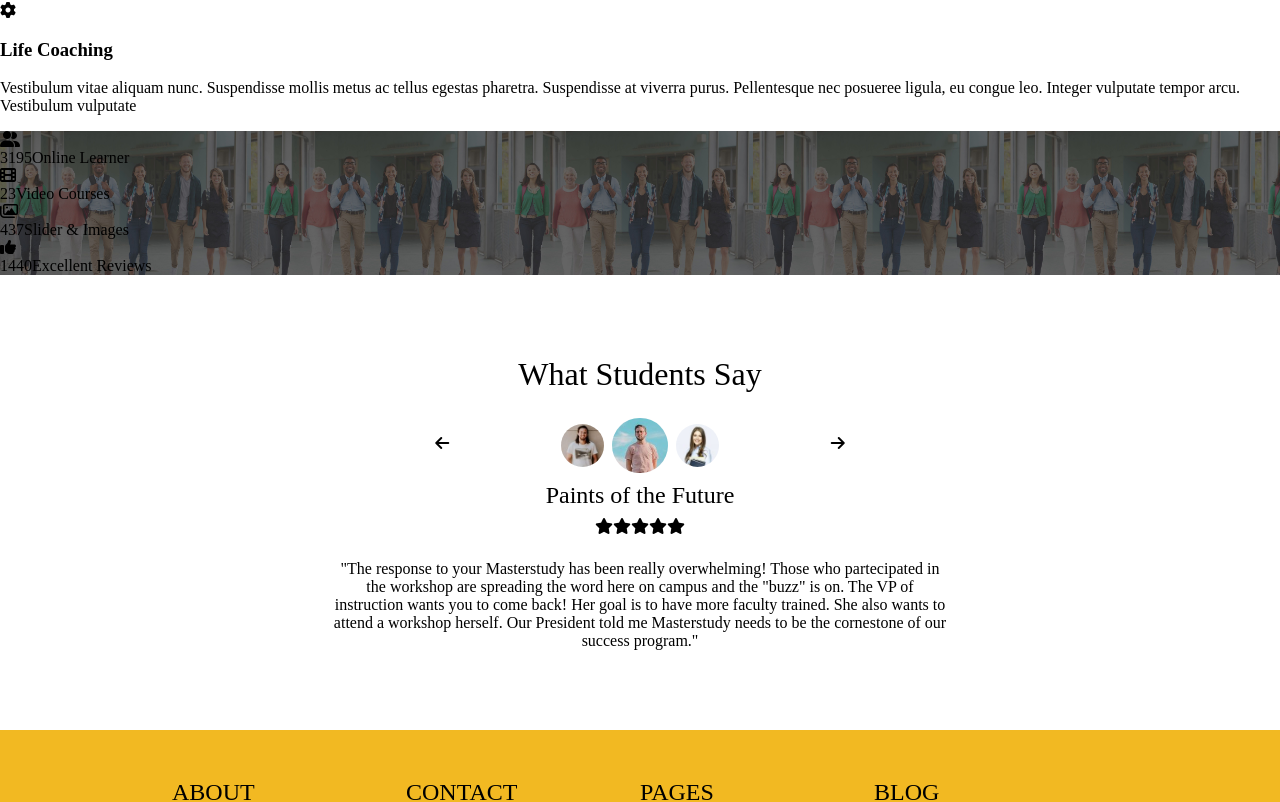
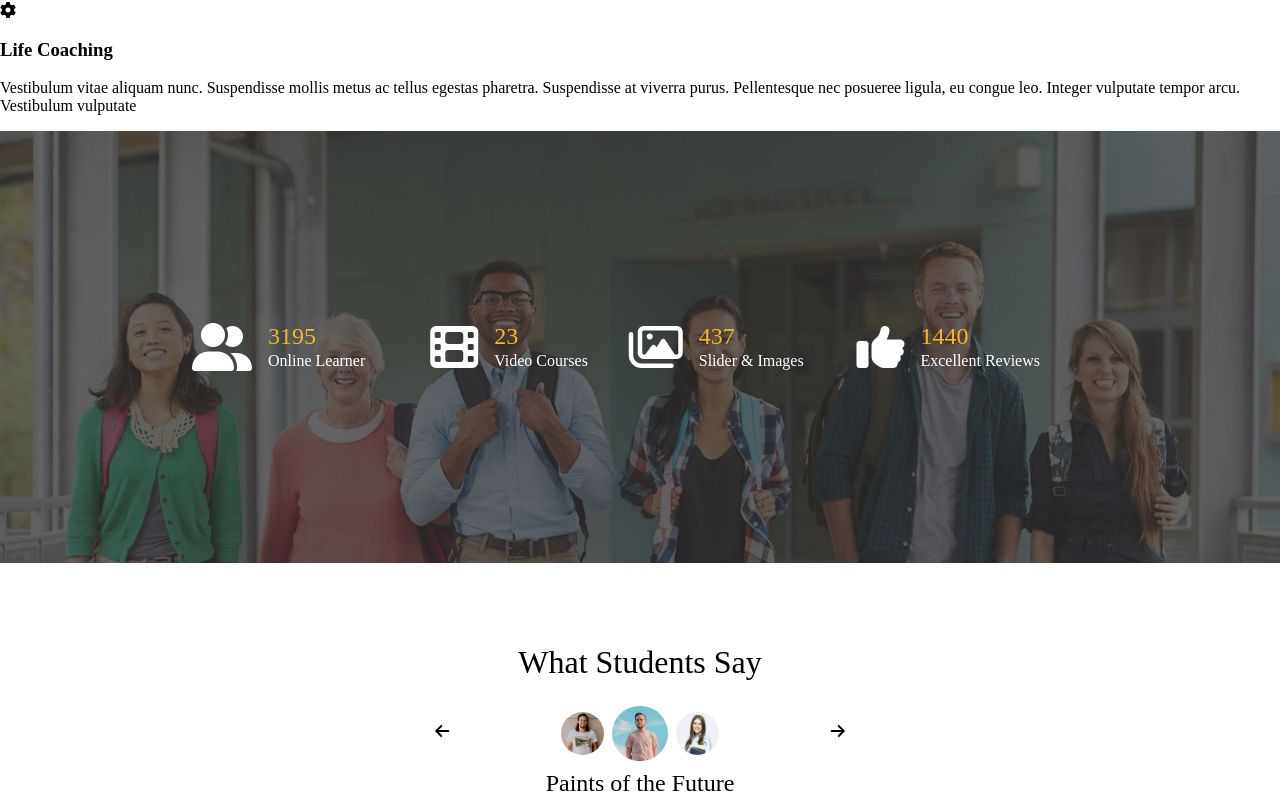
Before and after one commit to gluke0/proj-html-vuejs, a Vue app: page / in a window 1280 px wide. Shown: the part 3880-4682 px from the top of the page. Built offline with nearby package versions, Linux system fonts and the light colour scheme.

Commit message:
numbers estetica

```diff
--- a/src/components/main/numbers.vue
+++ b/src/components/main/numbers.vue
@@ -18,41 +18,41 @@ export default {
 <template>
 
     <section id="numbers">
-        <div>
-            <div>
+        <div class="container d-flex justify-content-between">
+            <div class="d-flex">
                 <div>
                     <i class="fa-solid fa-user-group"></i>
                 </div>
-                <div>
-                    <span>3195</span>
-                    <span>Online Learner</span>
+                <div class="d-flex flex-wrap ms-3">
+                    <span class="num">3195</span>
+                    <span class="w-100">Online Learner</span>
                 </div>
             </div>
-            <div>
+            <div class="d-flex">
                 <div>
                     <i class="fa-solid fa-film"></i>
                 </div>
-                <div>
-                    <span>23</span>
-                    <span>Video Courses</span>
+                <div class="d-flex flex-wrap ms-3">
+                    <span class="num">23</span>
+                    <span class="w-100">Video Courses</span>
                 </div>
             </div>
-            <div>
+            <div class="d-flex">
                 <div>
                     <i class="fa-regular fa-images"></i>
                 </div>
-                <div>
-                    <span>437</span>
-                    <span>Slider & Images</span>
+                <div class="d-flex flex-wrap ms-3">
+                    <span class="num">437</span>
+                    <span class="w-100">Slider & Images</span>
                 </div>
             </div>
-            <div>
+            <div class="d-flex">
                 <div>
                     <i class="fa-solid fa-thumbs-up"></i>
                 </div>
-                <div>
-                    <span>1440</span>
-                    <span>Excellent Reviews</span>
+                <div class="d-flex flex-wrap ms-3">
+                    <span class="num">1440</span>
+                    <span class="w-100">Excellent Reviews</span>
                 </div>
             </div>
 
@@ -64,11 +64,30 @@ export default {
 
 <style lang="scss" scoped>
 
+@use '../../style/main.scss';
 @use '../../style/partials/variables';
 
 #numbers{
     background-image: url(../../assets/images/counter-1919x1101.jpg);
-    background-size: contain;
+    background-size: cover;
+
+    .container{
+        width: 70%;
+        padding: 12rem 0rem;
+
+        .fa-solid, .fa-regular{
+            font-size: 3rem;
+            color: white;
+        }
+        .num{
+            font-size: x-large;
+            color: variables.$buttercup;
+        }
+
+        .w-100{
+            color: white;
+        }
+    }
 }
 
 </style>
--- a/src/components/main/students.vue
+++ b/src/components/main/students.vue
@@ -34,7 +34,7 @@ export default {
             <i class="fa-solid fa-star"></i>
             <i class="fa-solid fa-star"></i>
         </div>
-        <div>
+        <div class="lh-base">
             "The response to your Masterstudy has been really overwhelming! Those who partecipated in the workshop are spreading the word here on campus and the "buzz" is on. The VP of instruction wants you to come back! Her goal is to have more faculty trained. She also wants to attend a workshop herself. Our President told me Masterstudy needs to be the cornestone of our success program."
         </div>
     </section>
@@ -70,6 +70,10 @@ export default {
     .fa-arrow-right{
         margin-left: 7rem;
     }
+
+    .fa-star{
+        color: variables.$buttercup
+    }
 }
 
 </style>
```
